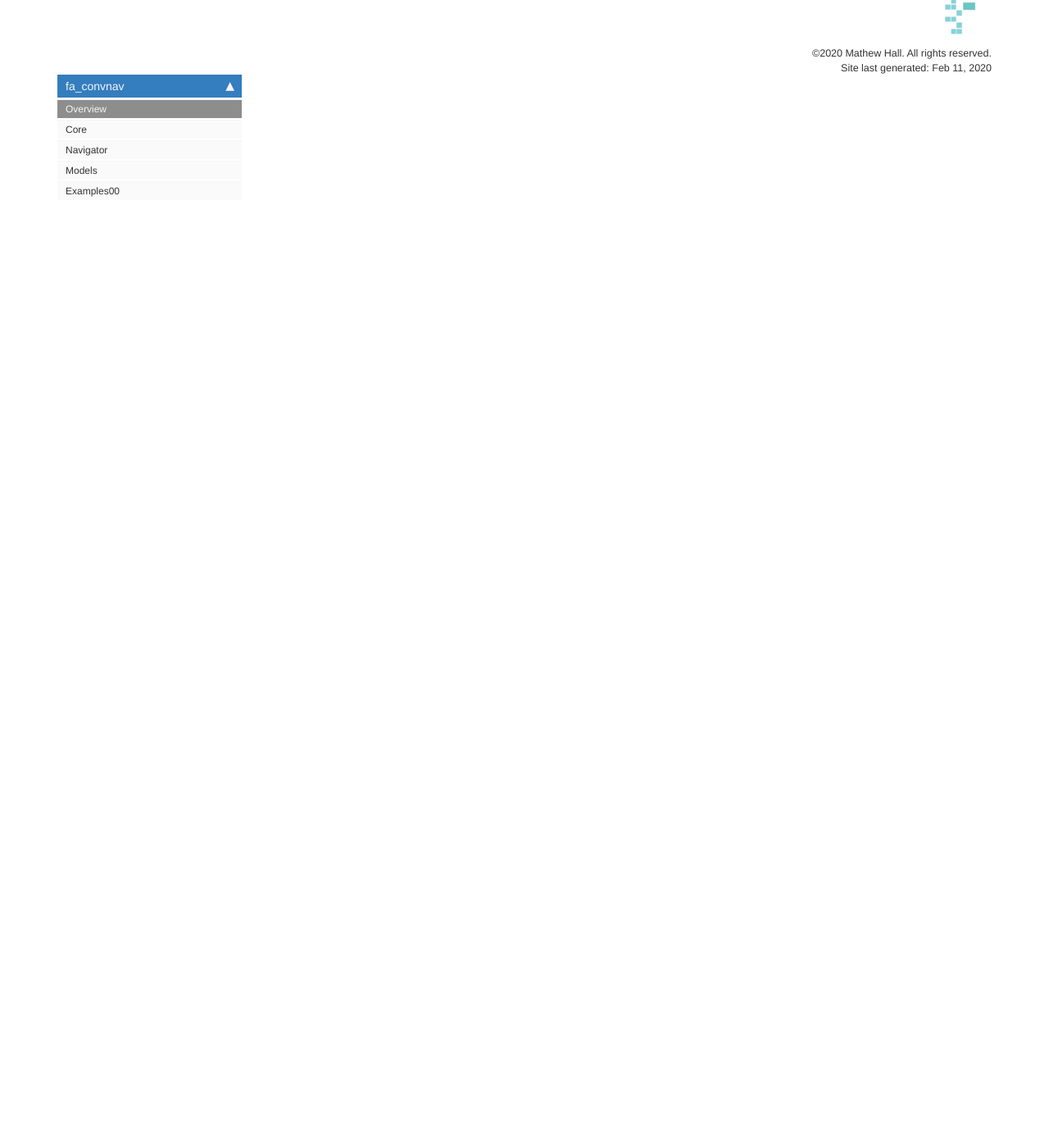
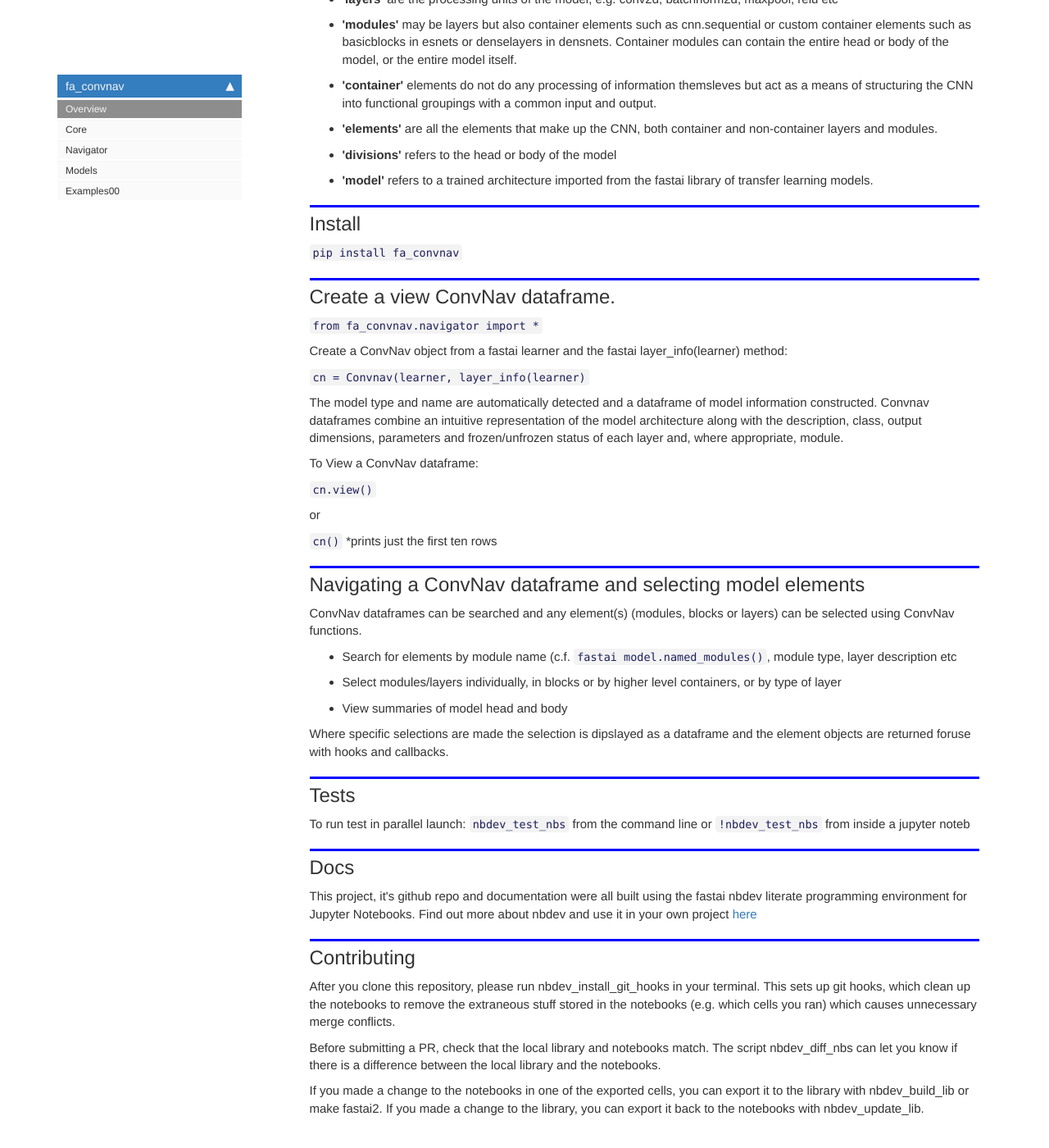
Before and after one commit to hallmx/fa_convnav, a Jekyll site: the page built from docs/index.html, in a window 1280 px wide and 1400 px high, scrolled down 826 px. Shown: the whole window at 82% size. Built offline with Jekyll 4.4.1, drawn with Linux system fonts in a browser that asks for light colours; nearby versions of some CDN libraries; comment, search, counter and statistics services are not loaded; before the commit the page ends 969 px from its top, so only the background shows below that; some of the changed text lies outside the part shown.

Commit message:
initial documentation added to index.ipynb

```diff
--- a/docs/index.html
+++ b/docs/index.html
@@ -1,11 +1,11 @@
 ---
 
-title: ConvNav
+title: Welcome to fa_ConvNav
 
 keywords: fastai
 sidebar: home_sidebar
 
-summary: "CNN viewer "
+summary: "CNN viewer and element selector."
 ---
 <!--
 
@@ -22,12 +22,28 @@ summary: "CNN viewer "
 <div class="cell border-box-sizing code_cell rendered">
 
 </div>
-<div class="cell border-box-sizing code_cell rendered">
-
-</div>
 <div class="cell border-box-sizing text_cell rendered"><div class="inner_cell">
 <div class="text_cell_render border-box-sizing rendered_html">
-<p>Documentation</p>
+<p>fa_ConvNav works with the fastai deep learning library. It allows users to create a dataframe representation of a model to explore its structure and layer composition then select layers or groups of layers in divisions, modules or blocks for display and/or using as elements for further model investigation using hooks and callbacks.</p>
+<p>fa_ConvNav supports all the models used for transfer learning in fastai:</p>
+<ul>
+<li><code>VGG</code></li>
+<li><a href="/fa_convnav/models#alexnet"><code>alexnet</code></a></li>
+<li><code>resnets</code></li>
+<li><code>squeezenets</code></li>
+<li><code>densenets</code></li>
+<li><code>xresnets</code></li>
+</ul>
+<blockquote><p>A note about naming. The naming conventions for the elemenst of a CNN is confusing. Here we adhere as closely as possible to the fastai convention.</p>
+</blockquote>
+<ul>
+<li><strong>'layers'</strong> are the processing units of the model, e.g. conv2d, batchnorm2d, maxpool, relu etc</li>
+<li><strong>'modules'</strong> may be layers but also container elements such as cnn.sequential or custom container elements such as basicblocks in esnets or denselayers in densnets. Container modules can contain the entire head or body of the model, or the entire model itself.</li>
+<li><strong>'container'</strong> elements do not do any processing of information themsleves but act as a means of structuring the CNN into functional groupings with a common input and output. </li>
+<li><strong>'elements'</strong> are all the elements that make up the CNN, both container and non-container layers and modules.</li>
+<li><strong>'divisions'</strong> refers to the head or body of the model</li>
+<li><strong>'model'</strong> refers to a trained architecture imported from the fastai library of transfer learning models. </li>
+</ul>
 
 </div>
 </div>
@@ -47,55 +63,80 @@ summary: "CNN viewer "
 </div>
 <div class="cell border-box-sizing text_cell rendered"><div class="inner_cell">
 <div class="text_cell_render border-box-sizing rendered_html">
-<h2 id="How-to-use">How to use<a class="anchor-link" href="#How-to-use">&#182;</a></h2>
+<h2 id="Create-a-view-ConvNav-dataframe.">Create a view ConvNav dataframe.<a class="anchor-link" href="#Create-a-view-ConvNav-dataframe.">&#182;</a></h2>
 </div>
 </div>
 </div>
 <div class="cell border-box-sizing text_cell rendered"><div class="inner_cell">
 <div class="text_cell_render border-box-sizing rendered_html">
-<p>Type the following:</p>
+<p><code>from fa_convnav.navigator import *</code></p>
 
 </div>
 </div>
 </div>
-<div class="cell border-box-sizing code_cell rendered">
-<div class="input">
-
-<div class="inner_cell">
-    <div class="input_area">
-<div class=" highlight hl-ipython3"><pre><span></span><span class="n">core_test</span><span class="p">(</span><span class="s1">&#39;I am imported from 00_core&#39;</span><span class="p">)</span>
-</pre></div>
-
-    </div>
-</div>
-</div>
-
-<div class="output_wrapper">
-<div class="output">
-
-<div class="output_area">
-
-<div class="output_subarea output_stream output_stdout output_text">
-<pre>I am imported from 00_core
-</pre>
-</div>
-</div>
+<div class="cell border-box-sizing text_cell rendered"><div class="inner_cell">
+<div class="text_cell_render border-box-sizing rendered_html">
+<p>Create a ConvNav object from a fastai learner and the fastai layer_info(learner) method:</p>
+<p><code>cn = Convnav(learner, layer_info(learner)</code></p>
+<p>The model type and name are automatically detected and a dataframe of model information constructed. Convnav dataframes combine an intuitive representation of the model architecture along with the description, class, output dimensions, parameters and frozen/unfrozen status of each layer and, where appropriate, module.</p>
+<p>To View a ConvNav dataframe:</p>
+<p><code>cn.view()</code></p>
+<p>or</p>
+<p><code>cn()</code> *prints just the first ten rows</p>
 
 </div>
 </div>
-
 </div>
-<div class="cell border-box-sizing code_cell rendered">
-<div class="input">
-
-<div class="inner_cell">
-    <div class="input_area">
-<div class=" highlight hl-ipython3"><pre><span></span><span class="n">examples_test</span><span class="p">(</span><span class="s1">&#39;I am from examples00&#39;</span><span class="p">)</span>
-</pre></div>
-
-    </div>
+<div class="cell border-box-sizing text_cell rendered"><div class="inner_cell">
+<div class="text_cell_render border-box-sizing rendered_html">
+<h2 id="Navigating-a-ConvNav-dataframe-and-selecting-model-elements">Navigating a ConvNav dataframe and selecting model elements<a class="anchor-link" href="#Navigating-a-ConvNav-dataframe-and-selecting-model-elements">&#182;</a></h2>
 </div>
 </div>
+</div>
+<div class="cell border-box-sizing text_cell rendered"><div class="inner_cell">
+<div class="text_cell_render border-box-sizing rendered_html">
+<p>ConvNav dataframes can be searched and any element(s) (modules, blocks or layers) can be selected using ConvNav functions.</p>
+<ul>
+<li>Search for elements by module name (c.f. <code>fastai model.named_modules()</code>, module type, layer description etc</li>
+<li>Select modules/layers individually, in blocks or by higher level containers, or by type of layer</li>
+<li>View summaries of model head and body </li>
+</ul>
+<p>Where specific selections are made the selection is dipslayed as a dataframe and the element objects are returned foruse with hooks and callbacks.</p>
 
 </div>
 </div>
+</div>
+<div class="cell border-box-sizing text_cell rendered"><div class="inner_cell">
+<div class="text_cell_render border-box-sizing rendered_html">
+<h2 id="Tests">Tests<a class="anchor-link" href="#Tests">&#182;</a></h2>
+</div>
+</div>
+</div>
+<div class="cell border-box-sizing text_cell rendered"><div class="inner_cell">
+<div class="text_cell_render border-box-sizing rendered_html">
+<p>To run test in parallel launch:
+<code>nbdev_test_nbs</code> from the command line
+or
+<code>!nbdev_test_nbs</code> from inside a jupyter noteb</p>
+
+</div>
+</div>
+</div>
+<div class="cell border-box-sizing text_cell rendered"><div class="inner_cell">
+<div class="text_cell_render border-box-sizing rendered_html">
+<h2 id="Docs">Docs<a class="anchor-link" href="#Docs">&#182;</a></h2><p>This project, it's github repo and documentation were all built using the fastai nbdev literate programming environment for Jupyter Notebooks. Find out more about nbdev and use it in your own project <a href="https://github.com/fastai/nbdev">here</a></p>
+
+</div>
+</div>
+</div>
+<div class="cell border-box-sizing text_cell rendered"><div class="inner_cell">
+<div class="text_cell_render border-box-sizing rendered_html">
+<h2 id="Contributing">Contributing<a class="anchor-link" href="#Contributing">&#182;</a></h2><p>After you clone this repository, please run nbdev_install_git_hooks in your terminal. This sets up git hooks, which clean up the notebooks to remove the extraneous stuff stored in the notebooks (e.g. which cells you ran) which causes unnecessary merge conflicts.</p>
+<p>Before submitting a PR, check that the local library and notebooks match. The script nbdev_diff_nbs can let you know if there is a difference between the local library and the notebooks.</p>
+<p>If you made a change to the notebooks in one of the exported cells, you can export it to the library with nbdev_build_lib or make fastai2.
+If you made a change to the library, you can export it back to the notebooks with nbdev_update_lib.</p>
+
+</div>
+</div>
+</div>
+</div>
```
Also changed, not shown: README.md, img/cellout_dim_transitions.PNG (added), 2 other files.
